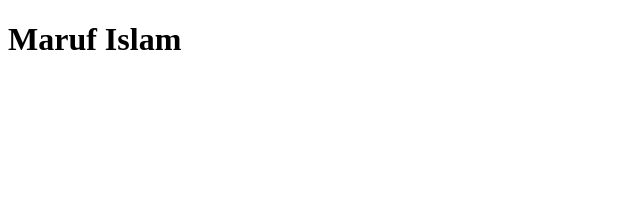
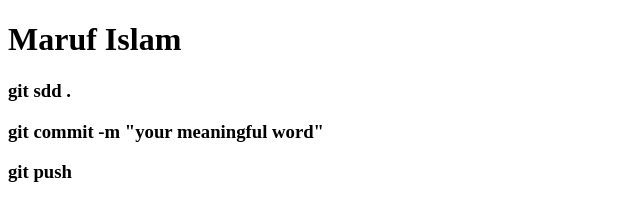
Before and after one commit to marufislam6745/My-second-github, a plain HTML site: page index.html in a window 1280 px wide. Shown: the whole page, without its empty margins (0-640 px from the left). Drawn offline with Linux system fonts and the light colour scheme.

Commit message:
added to new commnads push changes to github

```diff
--- a/index.html
+++ b/index.html
@@ -7,5 +7,8 @@
 </head>
 <body>
     <h1>Maruf Islam</h1>
+    <h3>git sdd .</h3>
+    <h3>git commit -m "your meaningful word"</h3>
+    <h3>git push</h3>
 </body>
 </html>
```
